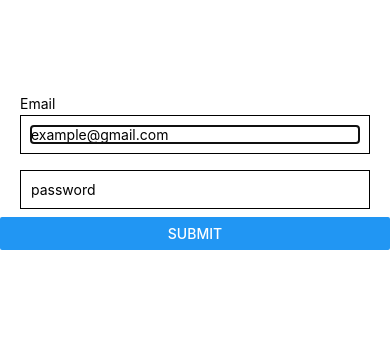
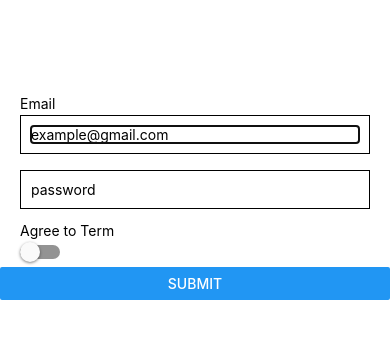
Before and after one commit to pepsialmighty/React-Native-Formik-vs-Yup, a React Native app: screen / in a window 390 px wide. Shown: the top 338 px of the page. Built offline with nearby package versions, Linux system fonts and the light colour scheme.

Commit message:
Handling different Field Types

```diff
--- a/App.js
+++ b/App.js
@@ -48,22 +48,53 @@ const StyleInput = ({ label, formikProps, formikKey, ...rest }) => {
   );
 };
 
+//khung chính của Switch
+const StyleSwitch = ({ label, formikProps, formikKey, ...rest }) => {
+  return (
+    <View style={{ marginHorizontal: 20, marginVertical: 5 }}>
+      <Text style={{ marginBottom: 3 }}>{label}</Text>
+      <Switch
+        value={formikProps.values[formikKey]}
+        // setFieldValue(thingWeWantToChange, theValueOfThatThing)
+        onValueChange={(value) => {
+          formikProps.setFieldValue(formikKey, value);
+        }}
+        {...rest}
+      />
+      <Text style={styles.errorHandler}>
+        {/* use [formikKey] instead of .formikKey becasue we not accessing
+      it directly but we want to looking for the formikKey on the
+      "touched" object or the "errors" object */}
+        {formikProps.touched[formikKey] && formikProps.errors[formikKey]}
+      </Text>
+    </View>
+  );
+};
+
 //validation requirements
 const validationSchema = yup.object().shape({
-  email: yup.string().label("Email").email().required(),
+  /*   email: yup.string().label("Email").email().required(),
   password: yup
     .string()
     .label("Password")
     .required()
     .min(2, "At least 2 characters")
-    .max(15, "At most 15 characters"),
+    .max(15, "At most 15 characters"), */
+  agreeToTerm: yup
+    .boolean()
+    .label("Term")
+    .test(
+      "is-true",
+      "Must agree to Term to continue",
+      (value) => value === true
+    ),
 });
 
 export default function App() {
   return (
     <SafeAreaView style={styles.container}>
       <Formik
-        initialValues={{ email: "", password: "" }}
+        initialValues={{ email: "", password: "", agreeToTerm: false }}
         onSubmit={(values, actions) => {
           alert(JSON.stringify(values));
           setTimeout(() => actions.setSubmitting(false), 1000);
@@ -88,6 +119,13 @@ export default function App() {
               formikKey='password'
               placeholder='password'
               secureTextEntry
+            />
+
+            {/* Ô Switch */}
+            <StyleSwitch
+              label='Agree to Term'
+              formikProps={formikProps}
+              formikKey='agreeToTerm'
             />
 
             {/* Khung nhập email original */}
```
